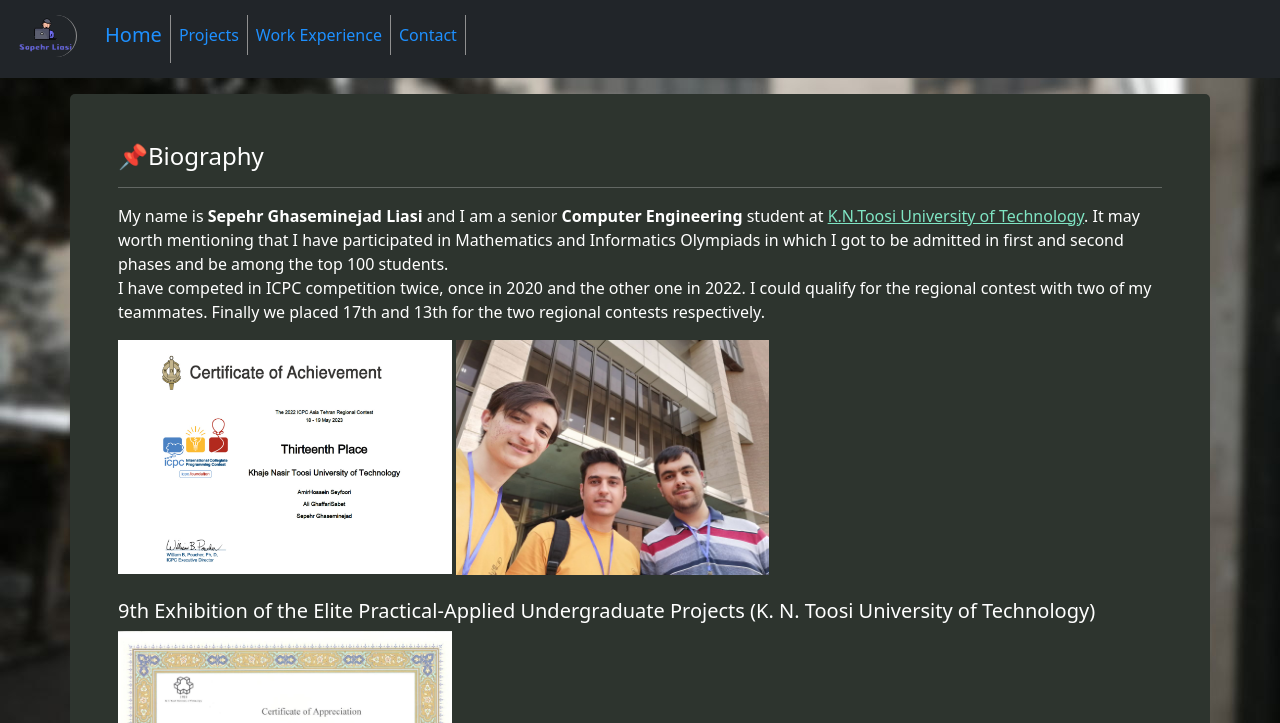
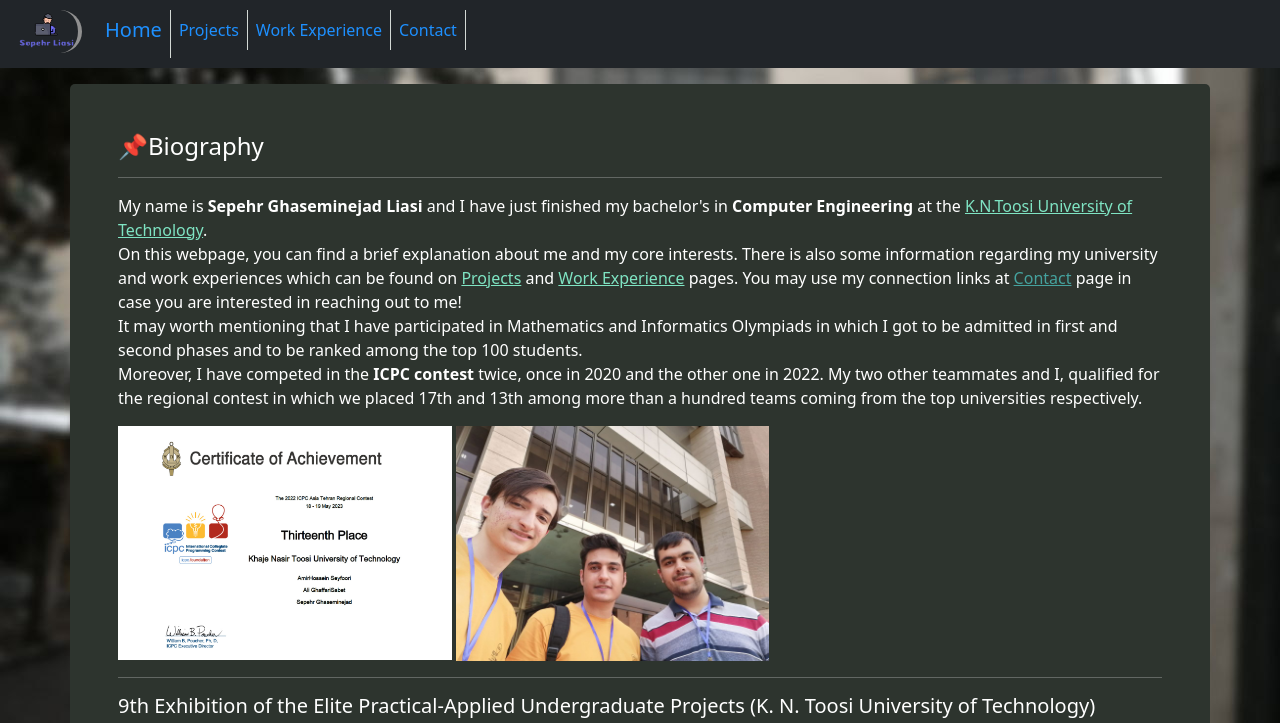
Before and after one commit to sepehrliasi/sepehrliasi.github.io, a plain HTML site: page index.html in a window 1280 px wide. Shown: the top 723 px of the page. Drawn offline with nearby package versions, Linux system fonts and the light colour scheme.

Commit message:
homepage enhancement

```diff
--- a/index.html
+++ b/index.html
@@ -13,40 +13,44 @@
 </head>
 <div style="min-height: 100vh">
 <body>
-    <nav class="navbar navbar-expand-sm bg-dark navbar-dark" style="padding-top: 15px; padding-bottom: 15px;">
+    <nav class="navbar navbar-expand-sm bg-dark navbar-dark" style="padding-top: 10px; padding-bottom: 10px;">
         <div class="container-fluid">
             <ul class="navbar-nav">
               <li>
-                <img width="65" class="rounded-pill" src="resources/Logo4.png" style="border-right: 1px #909090 solid; margin-right: 20px;">
+                <img width="70" class="rounded-pill" src="resources/Logo4.png" style="border-right: 4px #909090 solid; margin-right: 15px;">
               </li>
               <li class="nav-item">
-                <a class="nav-link" href="index.html" style="border-right: 1px #909090 solid;"><h5>Home</h5></a>
+                <a class="nav-link" href="index.html" style="border-right: 1px #D3D9D4 solid;"><h5>Home</h5></a>
               </li>
               <li class="nav-item">
-                <a class="nav-link" href="projects.html" style="border-right: 1px #909090 solid;">Projects</a>
+                <a class="nav-link" href="projects.html" style="border-right: 1px #D3D9D4 solid;">Projects</a>
               </li>
               <li class="nav-item">
-                <a class="nav-link" href="work.html" style="border-right: 1px #909090 solid;">Work Experience</a>
+                <a class="nav-link" href="work.html" style="border-right: 1px #D3D9D4 solid;">Work Experience</a>
               </li>
               <li class="nav-item">
-                <a class="nav-link" href="contact.html" style="border-right: 1px #909090 solid;">Contact</a>
+                <a class="nav-link" href="contact.html" style="border-right: 1px #D3D9D4 solid;">Contact</a>
               </li>
             </ul>
           </div>
     </nav>
-    <div class="container-lg p-5 my-3 text-white" style="border-radius: 5px; background-color:rgb(45, 52, 46);">
+    <div class="container-lg p-5 my-3 text-white" style="border-radius: 5px; background-color: rgb(45, 52, 46);">
       <h4>📌Biography</h4>
         <hr>
-        <p>My name is <b>Sepehr Ghaseminejad Liasi</b> and I am a senior <b>Computer Engineering</b> student at <a href="https://en.kntu.ac.ir/" style="color:rgb(127, 228, 195)">K.N.Toosi University of Technology</a>.
-            It may worth mentioning that I have participated in Mathematics and Informatics Olympiads in which I got to be admitted in first and second phases and be among the top 100 students.
+        <p>My name is <b>Sepehr Ghaseminejad Liasi</b> and I have just finished my bachelor's in <b>Computer Engineering</b> at the <a href="https://en.kntu.ac.ir/" style="color:rgb(127, 228, 195)">K.N.Toosi University of Technology</a>.
+          <br>
+            On this webpage, you can find a brief explanation about me and my core interests. There is also some information regarding my university and work experiences which can be found on
+            <a href="projects.html" style="color:rgb(127, 228, 195)">Projects</a> and <a href="work.html" style="color:rgb(127, 228, 195)">Work Experience</a> pages. You may use my connection links at <a href="contact.html" style="color: #45a29e">Contact</a> page in case you are interested in reaching out to me!
             <br>
-            I have competed in ICPC competition twice, once in 2020 and the other one in 2022. I could qualify for the regional contest with two of my teammates. Finally we placed 17th and 13th for the two regional contests respectively.
+            It may worth mentioning that I have participated in Mathematics and Informatics Olympiads in which I got to be admitted in first and second phases and to be ranked among the top 100 students.
+            <br>
+            Moreover, I have competed in the <b>ICPC contest</b> twice, once in 2020 and the other one in 2022. My two other teammates and I, qualified for the regional contest in which we placed 17th and 13th among more than a hundred teams coming from the top universities respectively.
             <div style="display: block;">
               <img src="resources/ICPC-Certificate2023.jpg" alt="" style="width: 32%;">
               <img src="resources/ICPC2022.jpg" alt="" style="width: 30%;">
             </div>
 
-            <br>
+            <hr>
             <h5>
               9th Exhibition of the Elite Practical-Applied Undergraduate Projects (K. N. Toosi University of Technology)
             </h5>
@@ -55,18 +59,16 @@
               <img src="resources/exhibition.jpg" alt="" style="width: 40%;">
             </div>
 
-            <br>
+            <hr>
             <h5>
               3rd Annual Hybrid Cybersecurity Awareness & Research Symposium (University of North Dakota)
             </h5>
             <div>
               <img src="resources/UND_Certificate.png" alt="" style="width: 32%;">
             </div>
+          </p>
 
-            <br>
-            On this webpage you can find a brief explanation about me and my interests. There is also some information about my work and university experiences, which you can find them on
-             <a href="projects.html" style="color:rgb(127, 228, 195)">Projects</a> and <a href="work.html" style="color:rgb(127, 228, 195)">Work Experience</a>
-              pages. Moreover, there are links for connection in <a href="contact.html" style="color:rgb(127, 228, 195)">Contact</a> page.</p>
+
     </div>
     <div class="container-lg p-5 my-3 text-white" style="border-radius: 5px; background-color:rgb(45, 52, 46);">
       <h4>📚Research Interests</h4>
```
